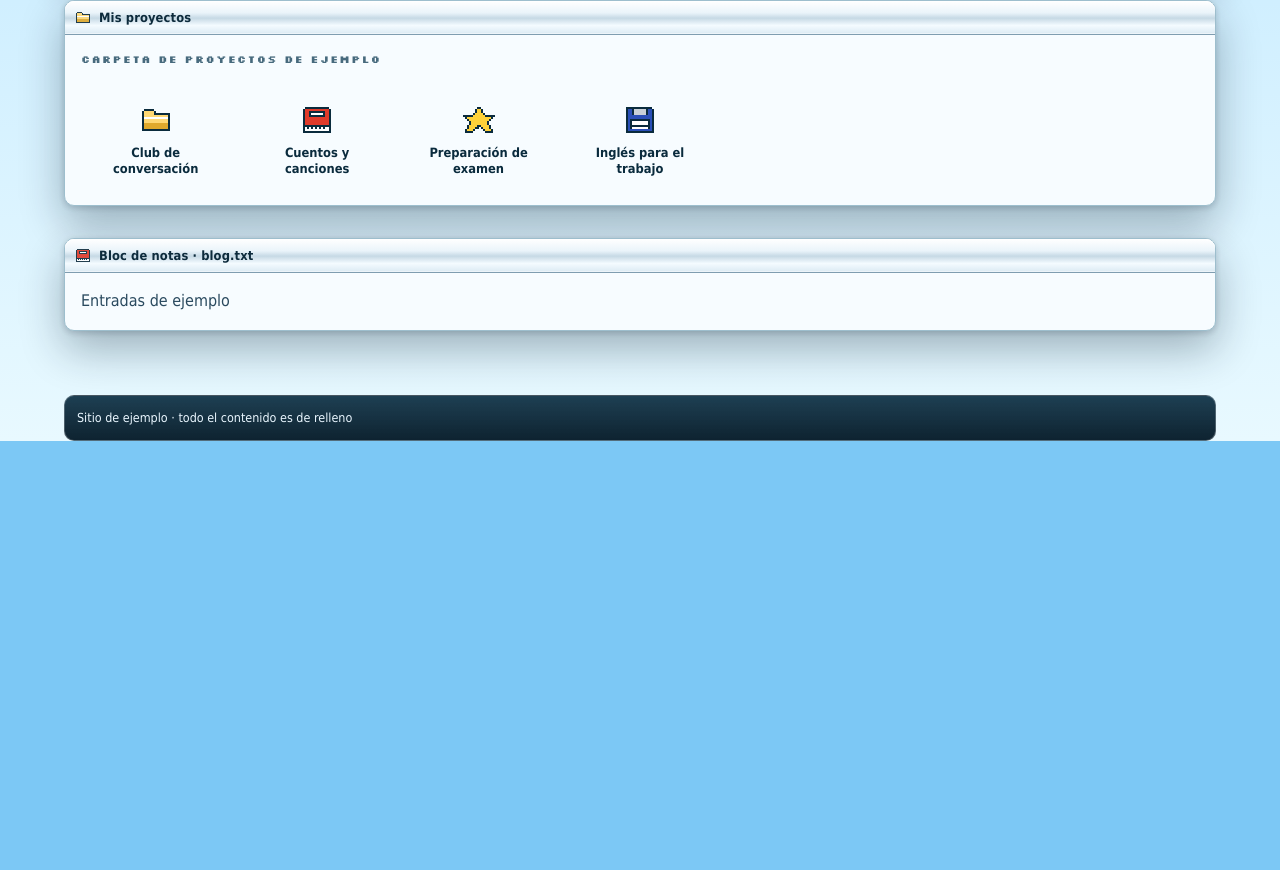
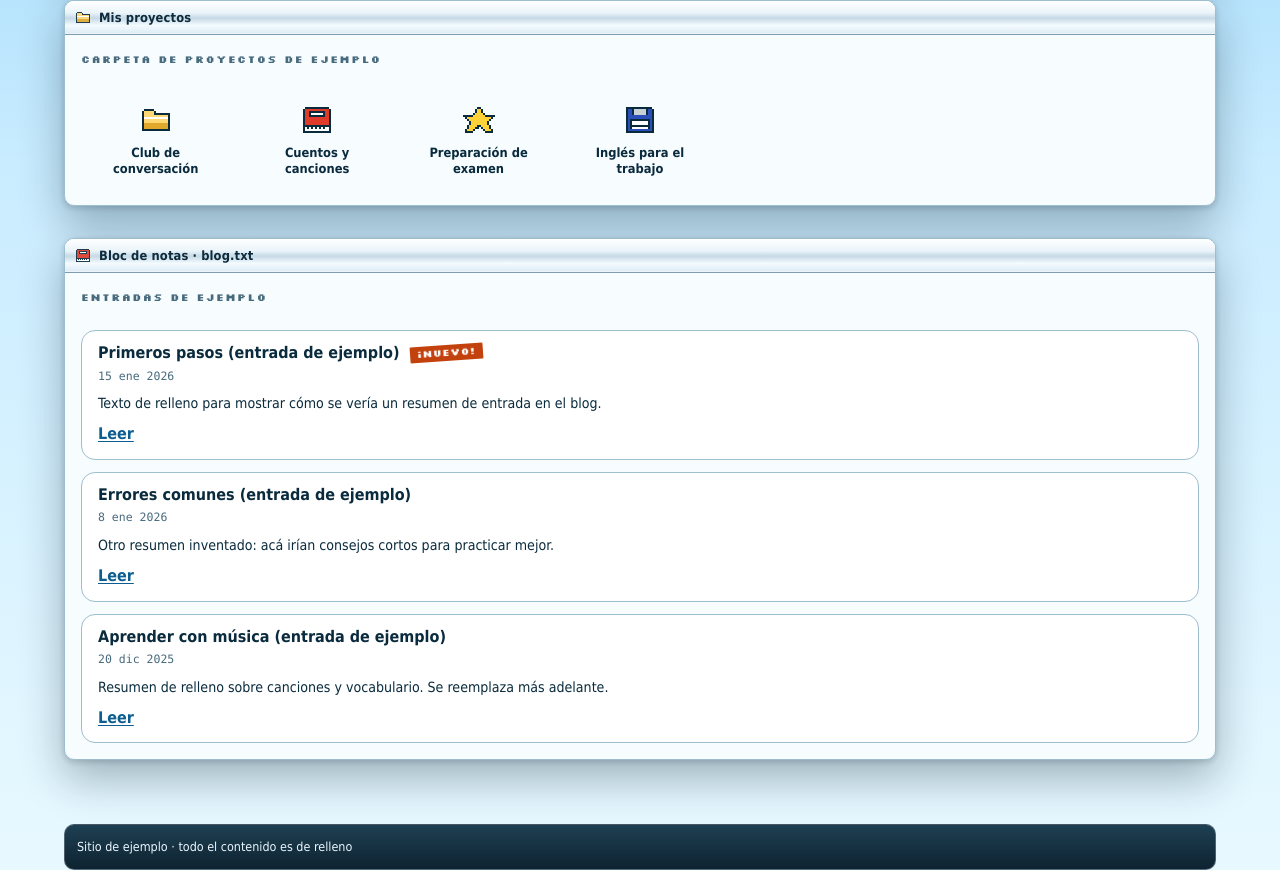
Before and after one commit to Vicenthresh/teacher-landing, an Astro site: page / in a window 1280 px wide. Shown: the part 1340-2210 px from the top of the page. Before the commit the page ends 1781 px from the top, so only its background shows below. Built offline with nearby package versions, Linux system fonts and the light colour scheme; Astro itself is replaced by a stand-in of ours.

Commit message:
teacher-landing: add the blog notepad window
T6 of SESSION.md: three placeholder article cards on the
audited card pair with time dates, a prevented demo Leer link,
and the blinking NUEVO badge on the newest post.

Hub: [[Teacher Landing]]
Agent: opencode
Model: glm-5.3

```diff
--- a/src/components/sections/Blog.astro
+++ b/src/components/sections/Blog.astro
@@ -1,10 +1,30 @@
 ---
 import Window from '../Window.astro';
+import Garnish from '../Garnish.astro';
 import home from '../../data/home.es.json';
 
 const { posts } = home;
 ---
 
 <Window id={posts.id} title={posts.windowTitle} icon="px-book" class="blog">
-  <p class="muted">{posts.listLabel}</p>
+  <p class="eyebrow">{posts.listLabel}</p>
+  <div class="bloggrid">
+    {
+      posts.items.map((post) => (
+        <article class="post">
+          <header class="post__head">
+            <h3 class="post__title">{post.title}</h3>
+            {post.isNew && <Garnish variant="new-badge" text={posts.newLabel} />}
+          </header>
+          <time class="post__date mono" datetime={post.date}>
+            {post.dateLabel}
+          </time>
+          <p class="post__excerpt">{post.excerpt}</p>
+          <a class="post__read" href="#" data-demo>
+            {posts.read}
+          </a>
+        </article>
+      ))
+    }
+  </div>
 </Window>
--- a/src/styles/base.css
+++ b/src/styles/base.css
@@ -2454,3 +2454,67 @@ strong {
   text-transform: uppercase;
   white-space: nowrap;
 }
+
+/* --------------------------------------------------------- home: blog */
+/* Notepad window: article cards on the audited card pair, the "Leer"
+   link is a prevented demo anchor, isNew posts get the blinking badge. */
+
+.blog .window__body {
+  display: grid;
+  gap: var(--space-3);
+}
+
+.bloggrid {
+  display: grid;
+  gap: var(--space-3);
+}
+
+.post {
+  padding: var(--space-3) var(--space-4);
+  color: var(--card-ink);
+  background: var(--card-bg);
+  border: 1px solid var(--panel-edge);
+  border-radius: var(--radius-panel);
+}
+
+[data-skin='90s'] .post {
+  border-radius: 0;
+}
+
+.post__head {
+  display: flex;
+  flex-wrap: wrap;
+  align-items: center;
+  gap: var(--space-2);
+}
+
+.post__title {
+  margin: 0;
+  font-size: 1rem;
+  line-height: 1.3;
+}
+
+.post__date {
+  display: block;
+  margin-top: var(--space-1);
+  font-size: 0.72rem;
+  color: var(--ink-mute);
+}
+
+.post__excerpt {
+  margin: var(--space-2) 0 0;
+  font-size: 0.88rem;
+  line-height: 1.45;
+}
+
+.post__read {
+  display: inline-block;
+  margin-top: var(--space-2);
+  font-weight: 700;
+  color: var(--link);
+}
+
+.post__read:focus-visible {
+  outline: 2px solid var(--focus);
+  outline-offset: 2px;
+}
```
Also changed, not shown: SESSION.md (+1 -1 lines).
